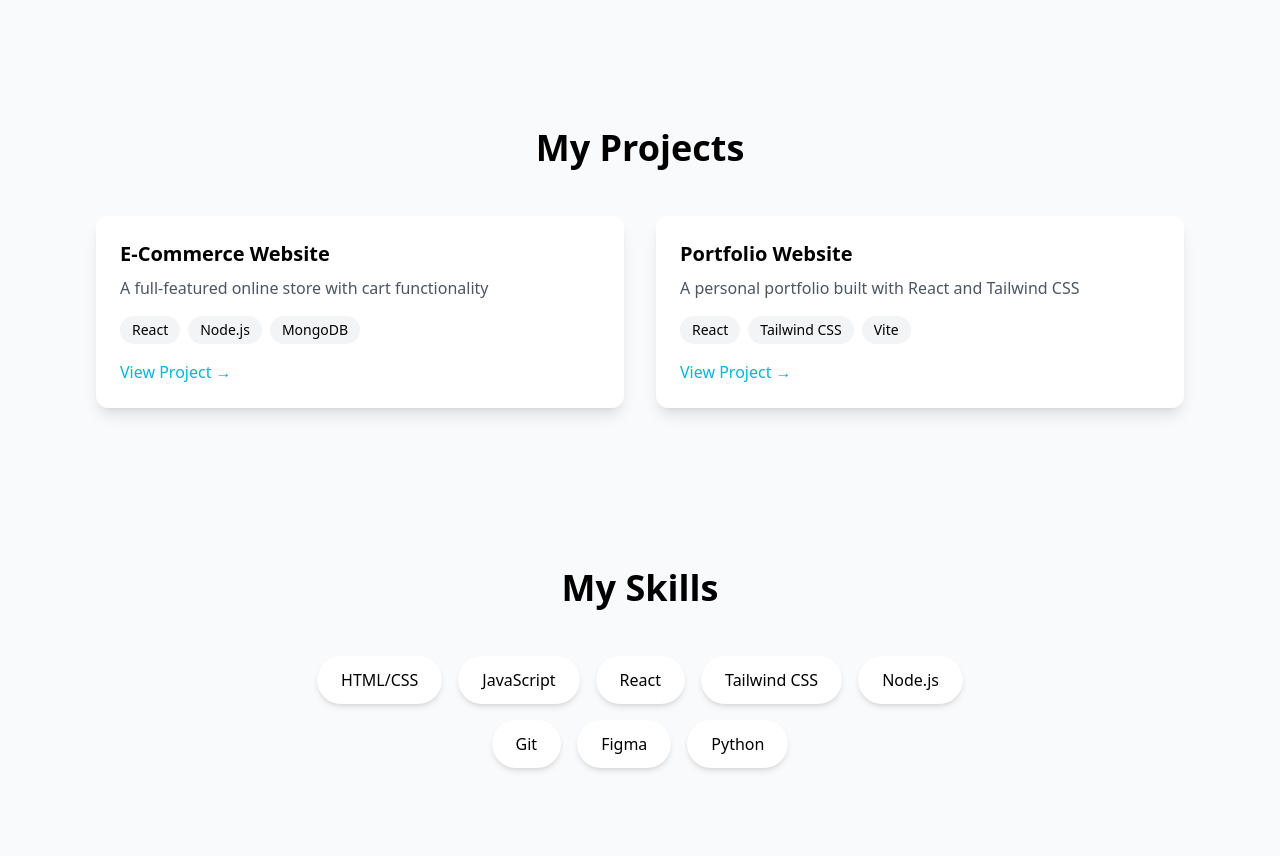
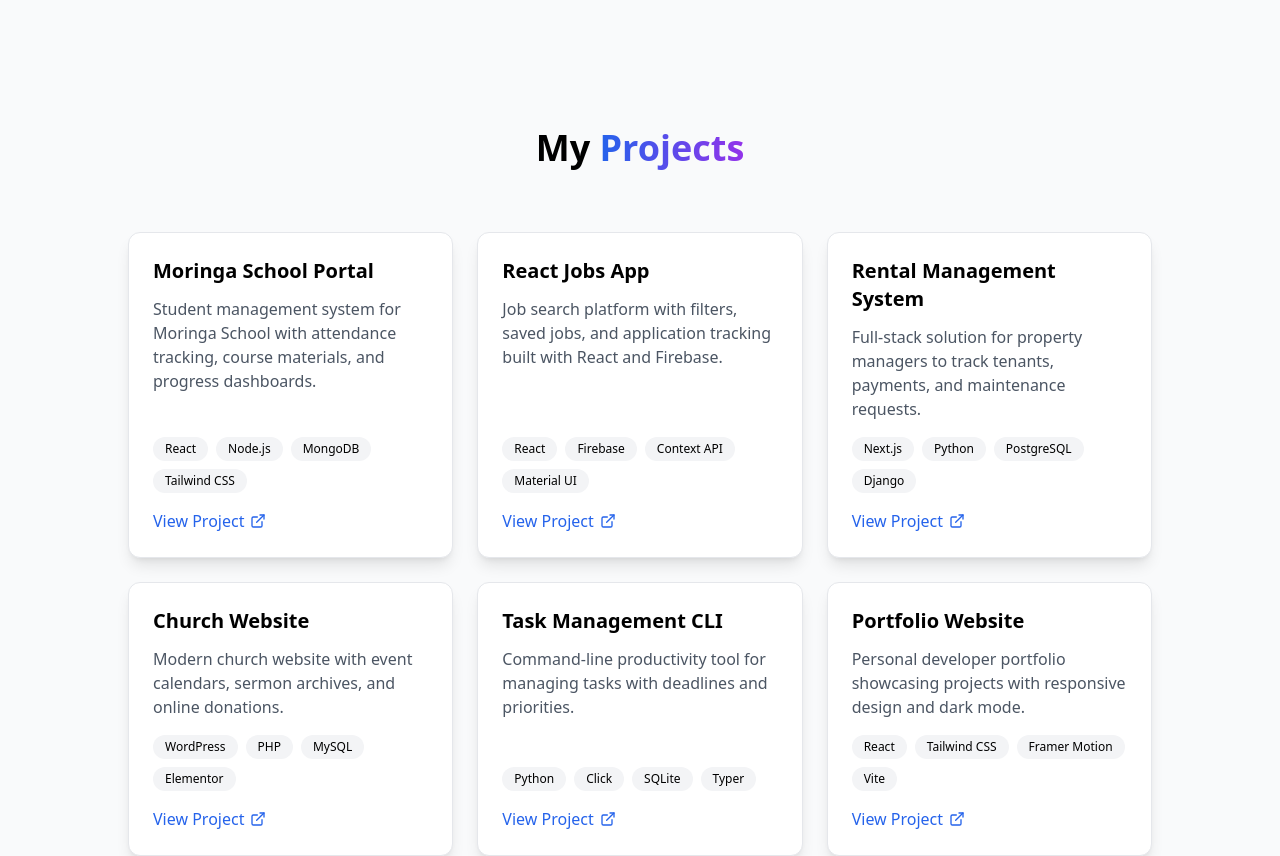
Before and after one commit to masindes/-portfolio_website, a React (Vite) app: page / in a window 1280 px wide. Shown: the part 1640-2496 px from the top of the page. Built offline with nearby package versions, Linux system fonts and the light colour scheme.

Commit message:
initial projects

```diff
--- a/src/components/Projects.jsx
+++ b/src/components/Projects.jsx
@@ -1,26 +1,60 @@
-import { motion } from 'framer-motion'
+import { motion } from 'framer-motion';
+import { FiExternalLink } from 'react-icons/fi';
 
 const projects = [
   {
-    title: "E-Commerce Website",
-    description: "A full-featured online store with cart functionality",
-    tags: ["React", "Node.js", "MongoDB"],
-    link: "#"
+    title: "Moringa School Portal",
+    description: "Student management system for Moringa School with attendance tracking, course materials, and progress dashboards.",
+    tags: ["React", "Node.js", "MongoDB", "Tailwind CSS"],
+    link: "https://moringa-portal.example.com"
+  },
+  {
+    title: "React Jobs App",
+    description: "Job search platform with filters, saved jobs, and application tracking built with React and Firebase.",
+    tags: ["React", "Firebase", "Context API", "Material UI"],
+    link: "https://react-jobs.example.com"
+  },
+  {
+    title: "Rental Management System",
+    description: "Full-stack solution for property managers to track tenants, payments, and maintenance requests.",
+    tags: ["Next.js", "Python", "PostgreSQL", "Django"],
+    link: "https://rental-system.example.com"
+  },
+  {
+    title: "Church Website",
+    description: "Modern church website with event calendars, sermon archives, and online donations.",
+    tags: ["WordPress", "PHP", "MySQL", "Elementor"],
+    link: "https://faith-community.example.com"
+  },
+  {
+    title: "Task Management CLI",
+    description: "Command-line productivity tool for managing tasks with deadlines and priorities.",
+    tags: ["Python", "Click", "SQLite", "Typer"],
+    link: "https://github.com/yourusername/task-cli"
   },
   {
     title: "Portfolio Website",
-    description: "A personal portfolio built with React and Tailwind CSS",
-    tags: ["React", "Tailwind CSS", "Vite"],
-    link: "#"
+    description: "Personal developer portfolio showcasing projects with responsive design and dark mode.",
+    tags: ["React", "Tailwind CSS", "Framer Motion", "Vite"],
+    link: "https://yourportfolio.example.com"
   }
-]
+];
 
 export default function Projects() {
   return (
-    <section id="projects" className="py-20">
-      <h2 className="section-title">My Projects</h2>
+    <section id="projects" className="py-20 px-4 sm:px-6 lg:px-8 bg-gray-50 dark:bg-gray-900">
+      <div className="max-w-7xl mx-auto">
+        <motion.h2
+          initial={{ opacity: 0, y: 20 }}
+          whileInView={{ opacity: 1, y: 0 }}
+          transition={{ duration: 0.5 }}
+          viewport={{ once: true }}
+          className="section-title text-center mb-16"
+        >
+          My <span className="text-transparent bg-clip-text bg-gradient-to-r from-blue-600 to-purple-600">Projects</span>
+        </motion.h2>
 
-      <div className="grid grid-cols-1 md:grid-cols-2 gap-8">
+        <div className="grid grid-cols-1 md:grid-cols-2 lg:grid-cols-3 gap-6">
           {projects.map((project, index) => (
             <motion.div
               key={index}
@@ -28,23 +62,33 @@ export default function Projects() {
               whileInView={{ opacity: 1, y: 0 }}
               transition={{ duration: 0.5, delay: index * 0.1 }}
               viewport={{ once: true }}
-            className="bg-white dark:bg-gray-800 p-6 rounded-xl shadow-lg hover:shadow-xl transition-shadow"
+              whileHover={{ y: -5 }}
+              className="bg-white dark:bg-gray-800 p-6 rounded-xl shadow-lg hover:shadow-xl transition-all border border-gray-200 dark:border-gray-700 flex flex-col"
             >
-            <h3 className="text-xl font-bold mb-2 dark:text-white">{project.title}</h3>
-            <p className="text-gray-600 dark:text-gray-300 mb-4">{project.description}</p>
+              <h3 className="text-xl font-bold mb-3 dark:text-white">{project.title}</h3>
+              <p className="text-gray-600 dark:text-gray-300 mb-4 flex-grow">{project.description}</p>
               <div className="flex flex-wrap gap-2 mb-4">
                 {project.tags.map((tag, i) => (
-                <span key={i} className="px-3 py-1 bg-gray-100 dark:bg-gray-700 rounded-full text-sm">
+                  <span
+                    key={i}
+                    className="px-3 py-1 bg-gray-100 dark:bg-gray-700 rounded-full text-xs font-medium"
+                  >
                     {tag}
                   </span>
                 ))}
               </div>
-            <a href={project.link} className="text-primary font-medium hover:underline">
-              View Project →
+              <a
+                href={project.link}
+                target="_blank"
+                rel="noopener noreferrer"
+                className="inline-flex items-center text-blue-600 dark:text-blue-400 font-medium hover:underline mt-auto"
+              >
+                View Project <FiExternalLink className="ml-1.5" />
               </a>
             </motion.div>
           ))}
         </div>
+      </div>
     </section>
-  )
+  );
 }
```
Lines whose indentation alone changed are shown as unchanged.
